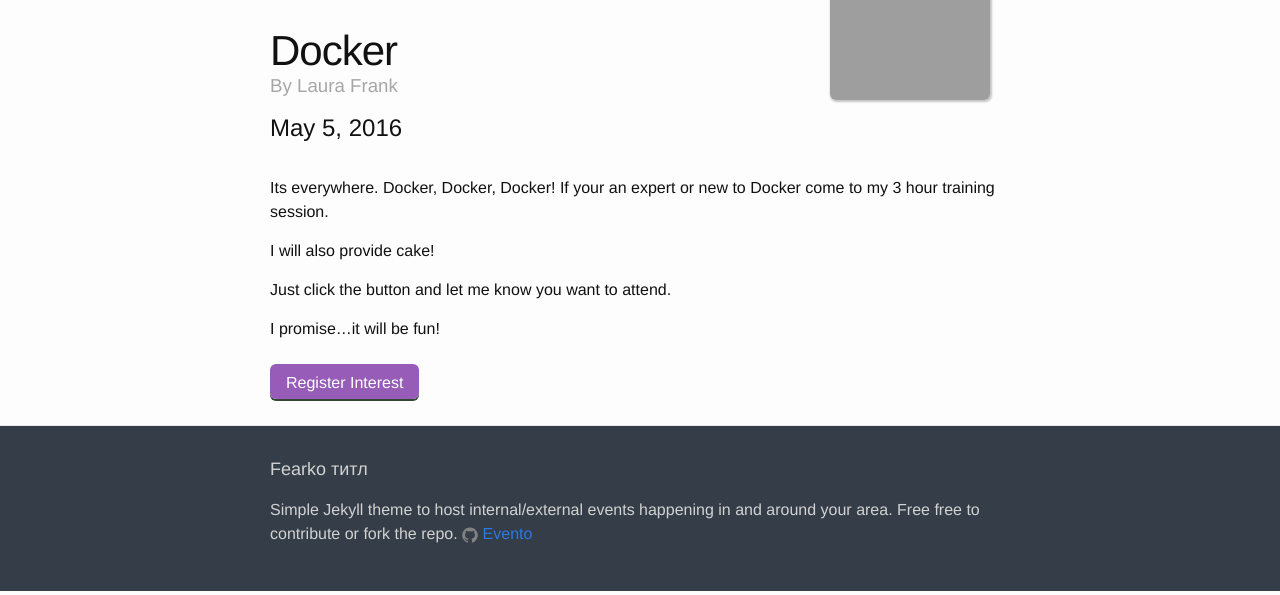
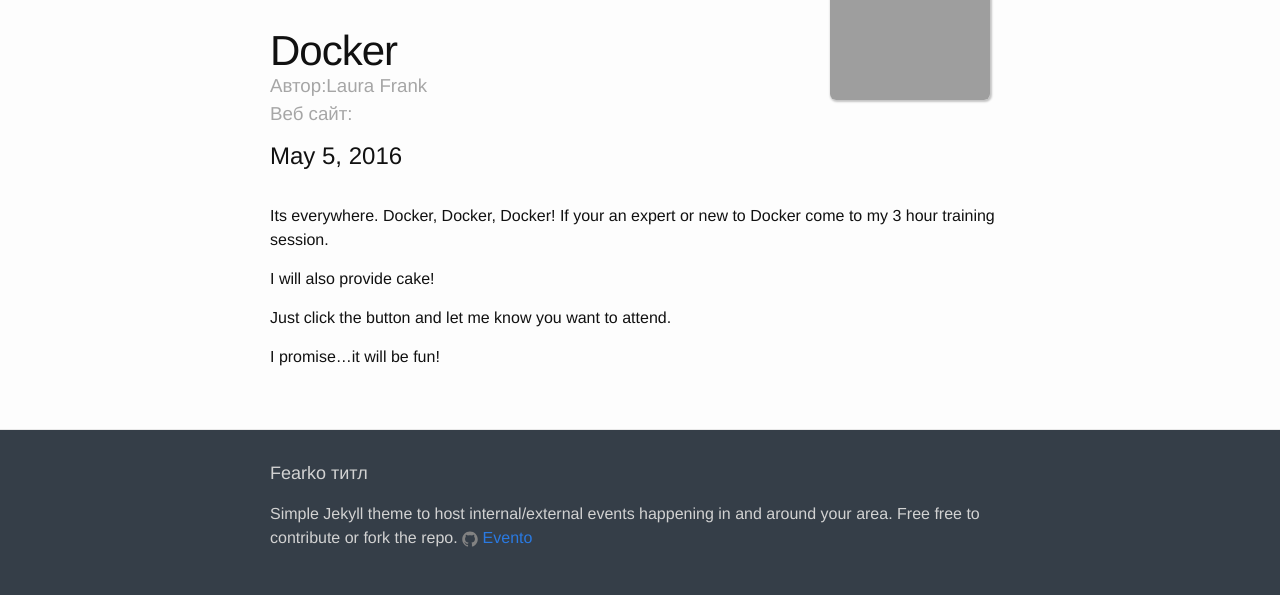
Before and after one commit to fearko/fearko.github.io, a Jekyll site: the page built from _posts/2016-05-28-docker.md, in a window 1280 px wide. Shown: the part 383-978 px from the top of the page. Built offline with Jekyll 4.4.1, drawn with Linux system fonts in a browser that asks for light colours; grey boxes are pictures that could not be loaded.

Commit message:
комит веб сайт

```diff
--- a/_data/organisers.yml
+++ b/_data/organisers.yml
@@ -23,3 +23,4 @@
     name: Стас Хипыч
     email: "Стас Хипыч.com"
     photo: "https://pp.vk.me/c628824/v628824220/1c1a8/94NDisKLbOc.jpg"
+    web: www.kingy.ru
--- a/_layouts/post.html
+++ b/_layouts/post.html
@@ -9,9 +9,13 @@
   <header class="post-header">
     <h1 class="post-title" itemprop="name headline">{{ page.title }}</h1>
     {% if organiser.photo %}
-        <h3 class="post-organisers-name">By {{organiser.name}}</h3>
+        <h3 class="post-organisers-name">Автор:{{organiser.name}}</h3>
+        <h3 class="post-organisers-name">Веб сайт:{{organiser.web}}</h3>
     {% endif %}
-    <h2 class="post-date"><time datetime="{{ page.date | date_to_xmlschema }}" itemprop="datePublished">{{ page.date | date: "%B %-d, %Y" }}</time>{% if page.author %} • <span itemprop="author" itemscope itemtype="http://schema.org/Person"><span itemprop="name">{{ page.author }}</span></span>{% endif %}</h2>
+    <h2 class="post-date">
+	<time datetime="{{ page.date | date_to_xmlschema }}" itemprop="datePublished">{{ page.date | date: "%B %-d, %Y" }}</time>
+    </h2>
+
   </header>
 
   {% if organiser.photo %}
@@ -22,10 +26,4 @@
     {{ content }}
   </div>
 
-    {% if organiser.email %}
-        <div>
-            <a href='mailto:{{organiser.email}}?subject=Register interest for {{page.title}} on {{ page.date | date: "%B %-d, %Y" }}&body=Hi! Im interested in your event. Can I come please?' class="button button-primary">Register Interest</a>
-        </div>
-    {% endif %}
-
 </article>
```
